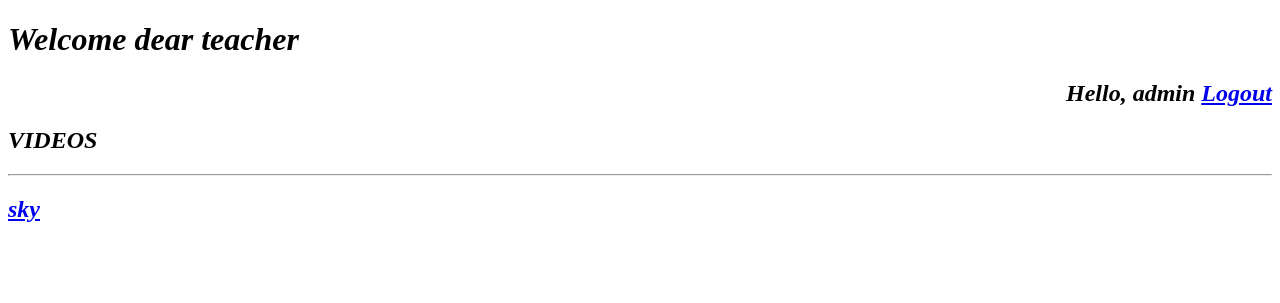
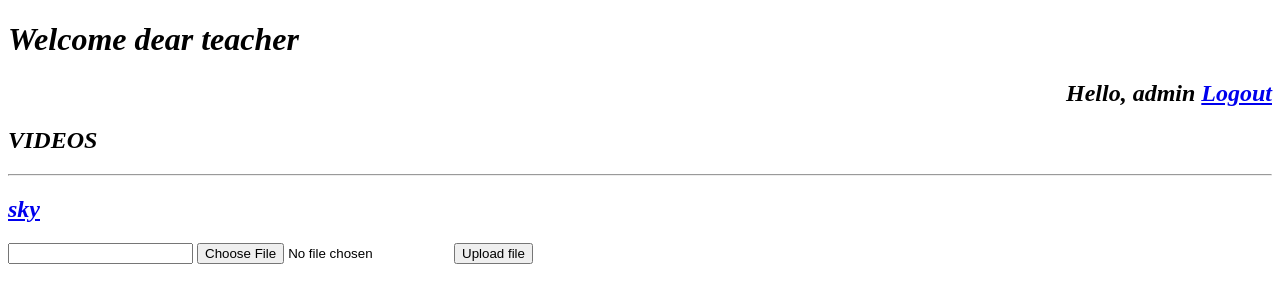
Before and after one commit to deleram/Control-Panel, a Django app: page /teacher/ in a window 1280 px wide. Shown: the top 303 px of the page. Run offline with Django 3.2, Linux system fonts and the light colour scheme; a user stored in the database is signed in; data comes from the database, SQL or seed files in the repository; both versions use the stored data as it was after the commit.

Commit message:
video upload finished.

```diff
--- a/mainone/templates/mainone/teacher.html
+++ b/mainone/templates/mainone/teacher.html
@@ -13,5 +13,11 @@
 {% for y in videos %}
 <h2><a href="{% url 'video' y.id %}">{{y.name_of_the_video}}</a></h2>
 {% endfor %}
+<form method="post" enctype="multipart/form-data">
+    {% csrf_token %}
+    <input type="text"  name="caption">
+    <input type="file" accept="video/*"  name="file">
+    <button type="submit">Upload file</button>
+  </form>
 </body>
 </html>
--- a/mainone/views.py
+++ b/mainone/views.py
@@ -32,6 +32,10 @@ def logingout(request):
 def teacher(request):
     videos=Videos.objects.all()
     context={'videos':videos}
+    if request.method == "POST":
+        file2 = request.FILES["file"]
+        caption = request.POST['caption']
+        document = Videos.objects.create(name_of_the_video=caption ,vid=file2)
     return render(request, 'mainone/teacher.html',context)
 
 def teacherexam(request):
```
Also changed, not shown: db.sqlite3, 7 other files.
